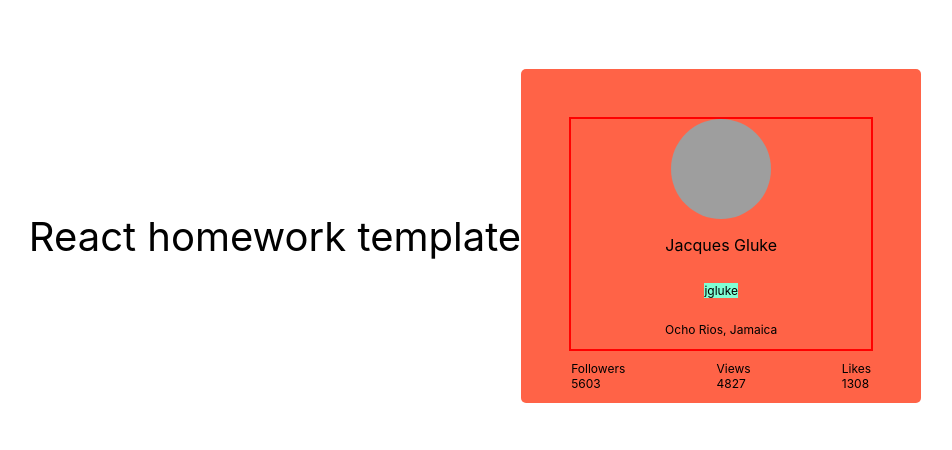
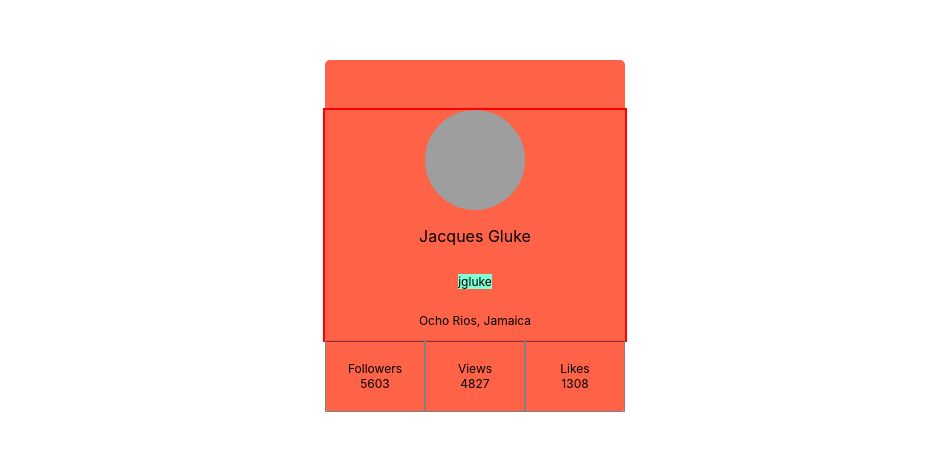
Before and after one commit to NikolayDvoinikh/goit-react-hw-01-components, a React (Create React App) app: page / in a window 1280 px wide. Shown: the part 164-614 px from the top of the page, without its empty margins (165-1117 px from the left). Built offline with nearby package versions, Linux system fonts and the light colour scheme; grey boxes are pictures that could not be loaded.

Commit message:
start second

```diff
--- a/src/App.jsx
+++ b/src/App.jsx
@@ -13,7 +13,6 @@ export const App = () => {
         color: '#010101',
       }}
     >
-      React homework template
       <Profile
         username={user.username}
         tag={user.tag}
--- a/src/components/Profile/profile.module.css
+++ b/src/components/Profile/profile.module.css
@@ -4,7 +4,7 @@
   justify-content: center;
   background-color: #ff6347;
   border-radius: 5px;
-  padding: 50px 50px 0;
+  padding: 50px 0 0;
 
   flex-direction: column;
 }
@@ -40,15 +40,24 @@
   display: flex;
   padding: 0;
   width: 100%;
-  border-color: 1px solid gray;
+  margin: 0;
   justify-content: space-between;
 }
 
+.stats li {
+  border: 1px solid gray;
+  width: calc(100% / 3);
+  height: 100%;
+  padding: 20px;
+}
+
 .label {
+  text-align: center;
   font-size: 12px;
   display: block;
 }
 .quantity {
   font-size: 12px;
   display: block;
+  text-align: center;
 }
```
Also changed, not shown: src/components/Statistics/Statistics.jsx (+29 -22 lines).
